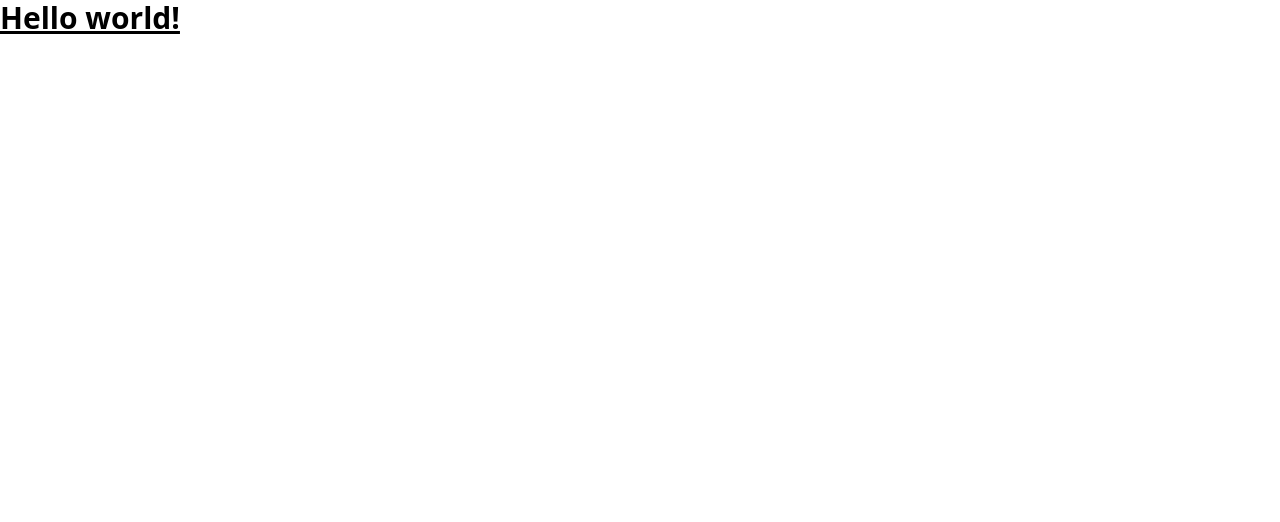
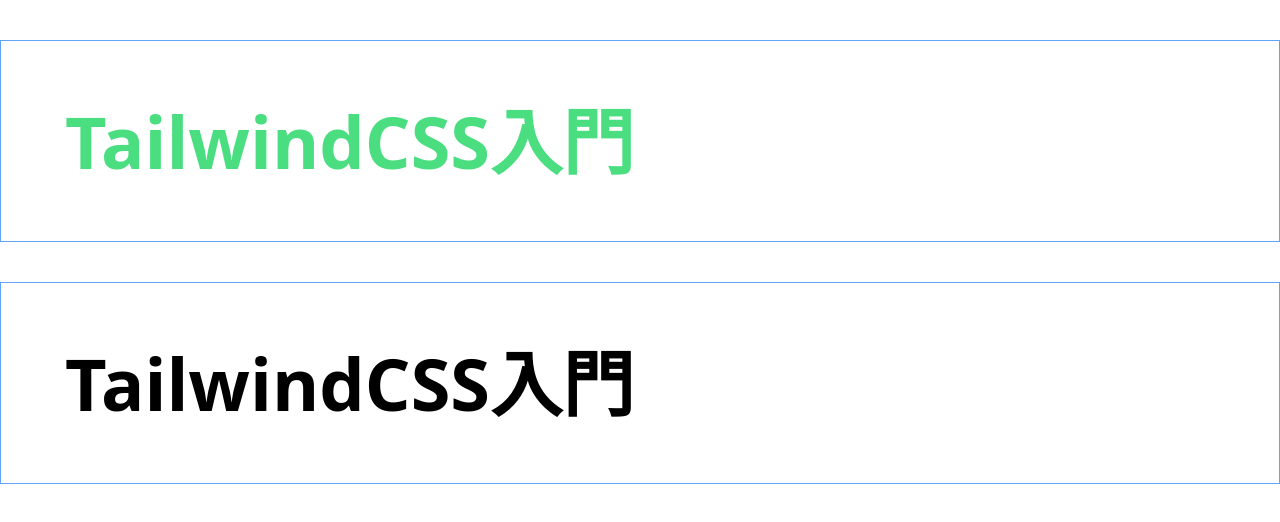
Before and after one commit to Ren-YMZK/Tailwindcss-practice, a website: page src/index.html in a window 1280 px wide. Drawn offline with Linux system fonts and the light colour scheme.

Commit message:
TailwindCSSを適応してみた

```diff
--- a/src/index.html
+++ b/src/index.html
@@ -7,8 +7,12 @@
   <title>ポートフォリオサイト</title>
 </head>
 <body>
-  <h1 class="text-3xl font-bold underline">
-    Hello world!
-  </h1>
+  <div class="border border-blue-400 p-16 my-10">
+    <h1 class="lg:text-7xl font-bold text-3xl sm:text-red-400 md:text-blue-400 lg:text-pink-400 xl:text-green-400">TailwindCSS入門</h1>
+  </div>
+
+  <div class="border border-blue-400 p-16 my-10">
+    <h1 class="text-7xl font-bold">TailwindCSS入門</h1>
+  </div>
 </body>
 </html>
```
Also changed, not shown: dist/output.css.
